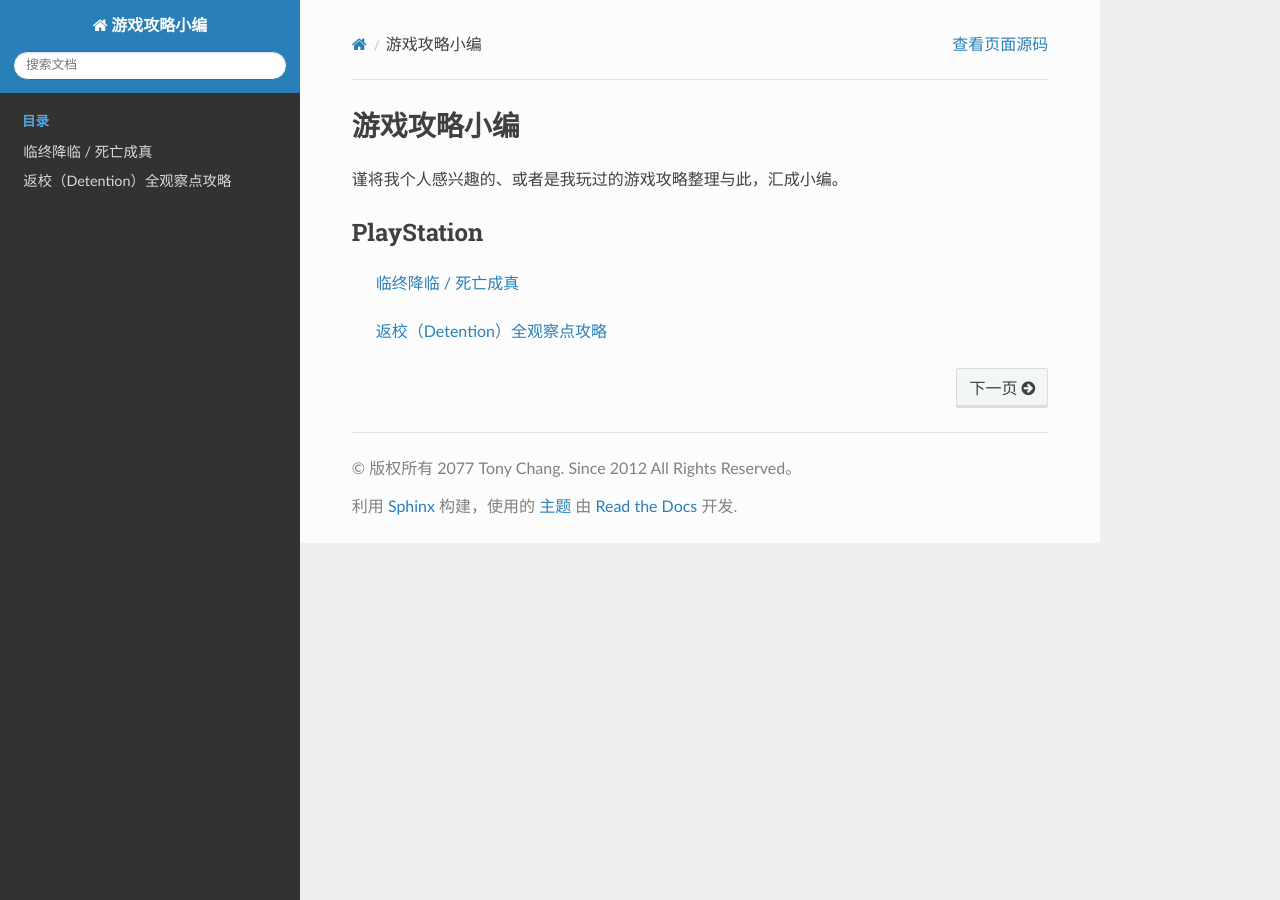
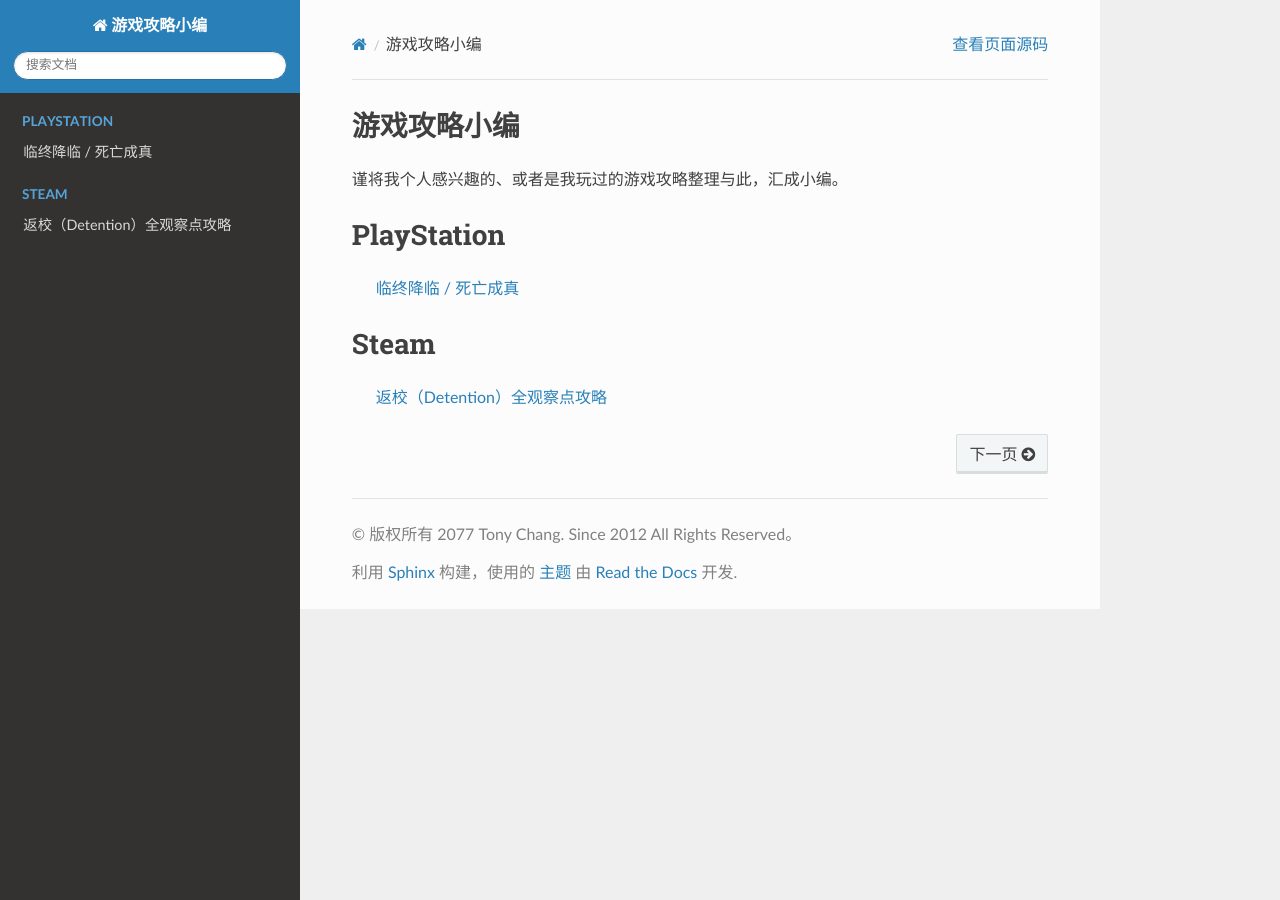
Before and after one commit to tony-aptx4869/game_walkthroughs, a Sphinx documentation site: the page built from docs/index.rst, in a window 1280 px wide. Built offline with Sphinx 7.4.7 and the Read the Docs theme 2.0.0, drawn with Linux system fonts in a browser that asks for light colours.

Commit message:
Update index.rst

```diff
--- a/docs/index.rst
+++ b/docs/index.rst
@@ -4,16 +4,26 @@
 谨将我个人感兴趣的、或者是我玩过的游戏攻略整理与此，汇成小编。
 
 PlayStation
------------
+===========
 
    :doc:`ps/death_come_true`
+
+.. toctree::
+   :maxdepth: 2
+   :hidden:
+   :caption: PlayStation
+
+   ps/death_come_true
+
+
+Steam
+=====
 
    :doc:`steam/detention`
 
 .. toctree::
    :maxdepth: 2
    :hidden:
-   :caption: 目录
+   :caption: Steam
 
-   ps/death_come_true
    steam/detention
```
